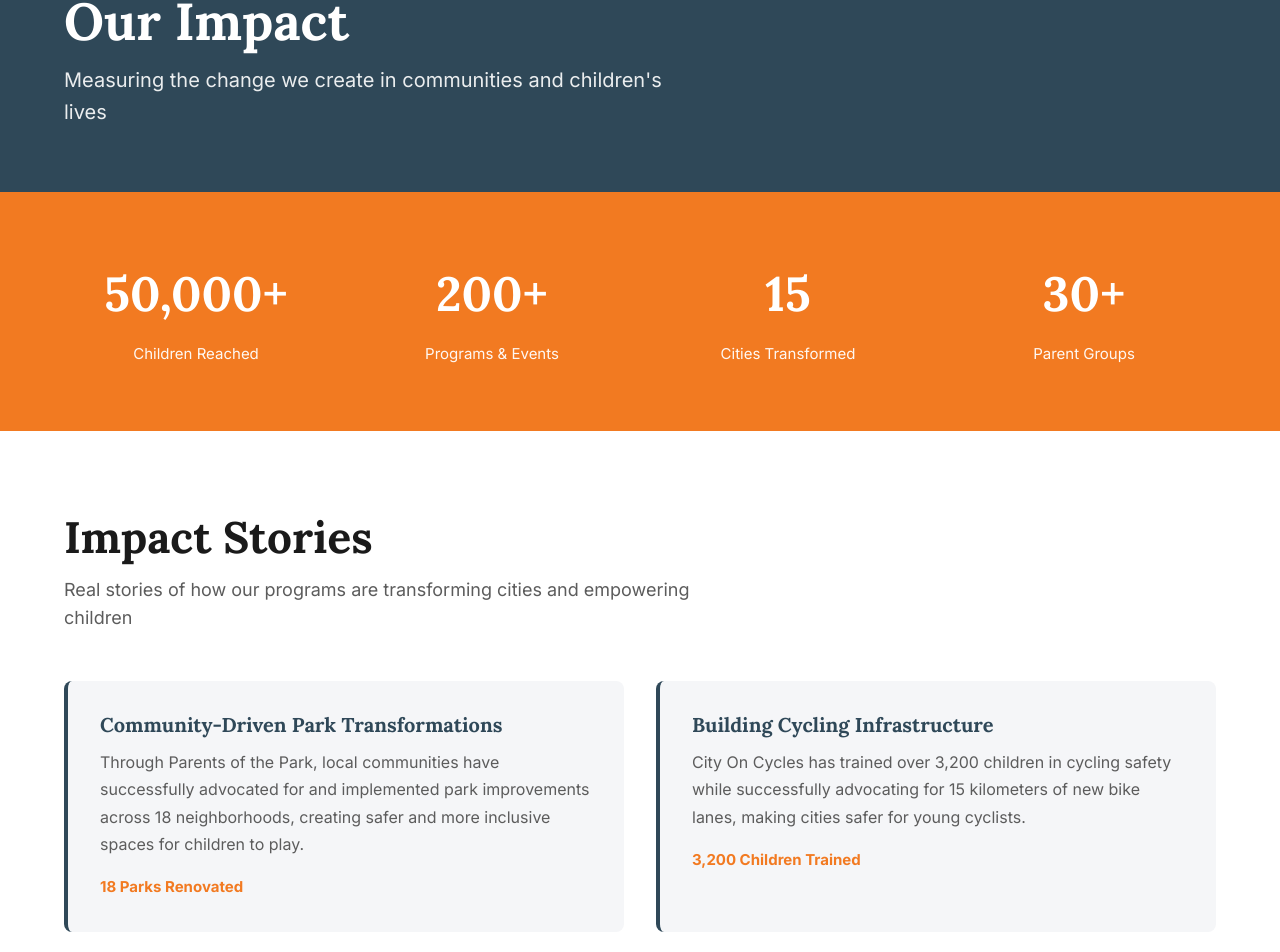
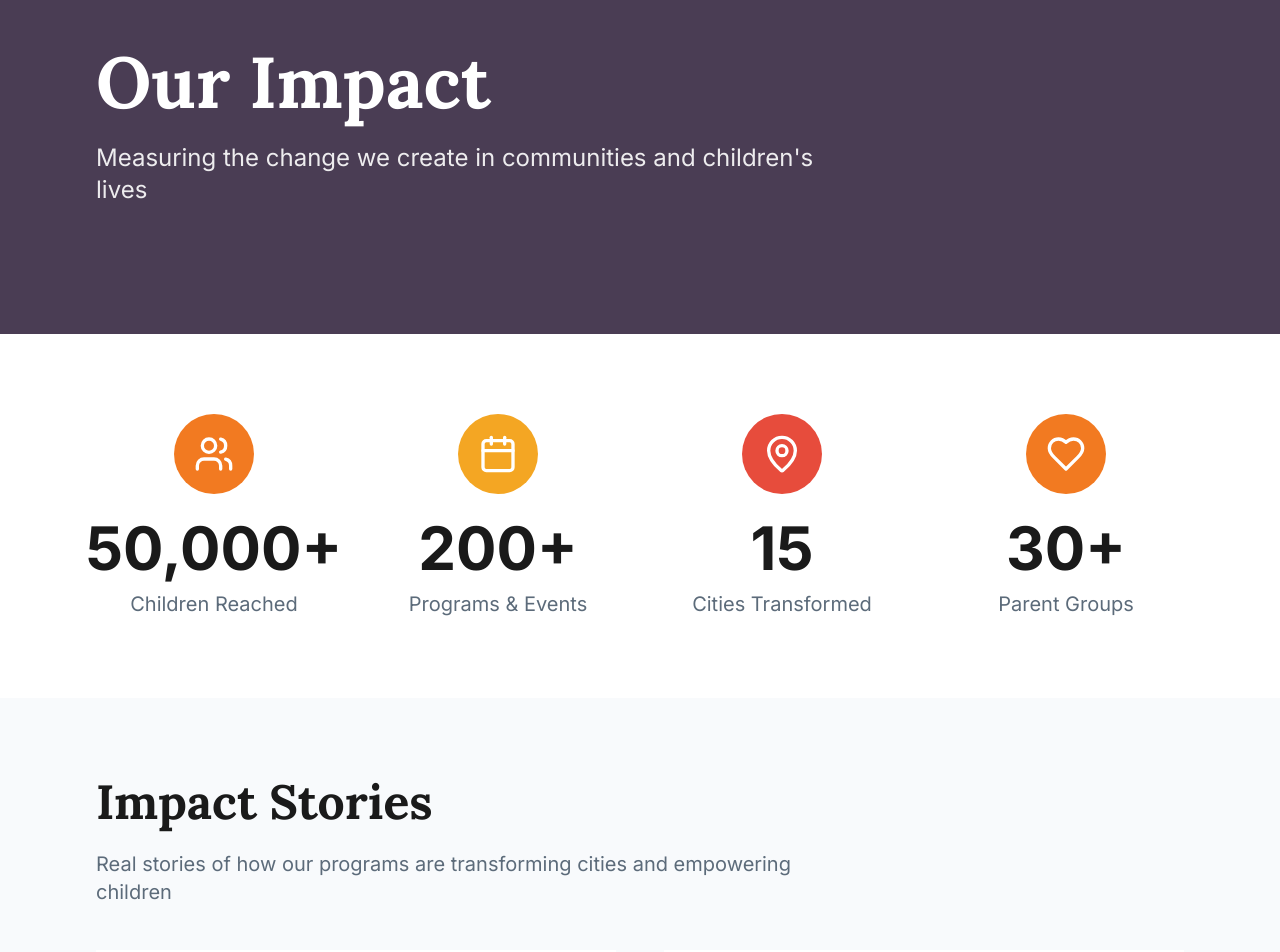
Before and after one commit to Urvish-Prepseed/aproch, a Next.js app: page /impact in a window 1280 px wide. Shown: the part 154-1106 px from the top of the page. Built offline with nearby package versions, Linux system fonts and the light colour scheme.

Commit message:
initiatives done

```diff
--- a/app/impact/page.js
+++ b/app/impact/page.js
@@ -1,4 +1,3 @@
-import PageHero from "@/components/PageHero";
 import { stats, impactStories } from "@/lib/data";
 import styles from "./page.module.css";
 
@@ -6,19 +5,81 @@ export const metadata = {
   title: "Impact",
 };
 
+function ImpactIcon({ name, size = 40 }) {
+  const props = {
+    width: size,
+    height: size,
+    viewBox: "0 0 24 24",
+    fill: "none",
+    stroke: "currentColor",
+    strokeWidth: 2,
+    strokeLinecap: "round",
+    strokeLinejoin: "round",
+    "aria-hidden": true,
+  };
+
+  if (name === "users") {
+    return (
+      <svg {...props}>
+        <path d="M16 21v-2a4 4 0 0 0-4-4H6a4 4 0 0 0-4 4v2" />
+        <circle cx="9" cy="7" r="4" />
+        <path d="M22 21v-2a4 4 0 0 0-3-3.87" />
+        <path d="M16 3.13a4 4 0 0 1 0 7.75" />
+      </svg>
+    );
+  }
+
+  if (name === "calendar") {
+    return (
+      <svg {...props}>
+        <path d="M8 2v4" />
+        <path d="M16 2v4" />
+        <rect width="18" height="18" x="3" y="4" rx="2" />
+        <path d="M3 10h18" />
+      </svg>
+    );
+  }
+
+  if (name === "mapPin") {
+    return (
+      <svg {...props}>
+        <path d="M20 10c0 4.993-5.539 10.193-7.399 11.799a1 1 0 0 1-1.202 0C9.539 20.193 4 14.993 4 10a8 8 0 0 1 16 0" />
+        <circle cx="12" cy="10" r="3" />
+      </svg>
+    );
+  }
+
+  return (
+    <svg {...props}>
+      <path d="M19 14c1.49-1.46 3-3.21 3-5.5A5.5 5.5 0 0 0 16.5 3c-1.76 0-3 .5-4.5 2-1.5-1.5-2.74-2-4.5-2A5.5 5.5 0 0 0 2 8.5c0 2.3 1.5 4.05 3 5.5l7 7Z" />
+    </svg>
+  );
+}
+
 export default function ImpactPage() {
   return (
     <>
-      <PageHero
-        title="Our Impact"
-        subtitle="Measuring the change we create in communities and children's lives"
-      />
+      <section className={styles.hero}>
+        <div className={styles.pageInner}>
+          <h1 className={styles.heroTitle}>Our Impact</h1>
+          <p className={styles.heroSubtitle}>
+            Measuring the change we create in communities and children&apos;s
+            lives
+          </p>
+        </div>
+      </section>
 
       <section className={styles.statsSection}>
-        <div className="container">
+        <div className={styles.pageInner}>
           <div className={styles.statsGrid}>
             {stats.map((stat) => (
               <div key={stat.label} className={styles.stat}>
+                <div
+                  className={styles.statIcon}
+                  style={{ backgroundColor: stat.accent }}
+                >
+                  <ImpactIcon name={stat.icon} />
+                </div>
                 <span className={styles.statValue}>{stat.value}</span>
                 <span className={styles.statLabel}>{stat.label}</span>
               </div>
@@ -27,19 +88,22 @@ export default function ImpactPage() {
         </div>
       </section>
 
-      <section className="section">
-        <div className="container">
-          <h2 className="sectionTitle">Impact Stories</h2>
-          <p className="sectionSubtitle">
+      <section className={styles.storiesSection}>
+        <div className={styles.pageInner}>
+          <h2 className={styles.sectionHeading}>Impact Stories</h2>
+          <p className={styles.sectionSubtitle}>
             Real stories of how our programs are transforming cities and
             empowering children
           </p>
-          <div className={styles.stories}>
+          <div className={styles.storiesGrid}>
             {impactStories.map((story) => (
               <article key={story.title} className={styles.storyCard}>
-                <h3>{story.title}</h3>
-                <p>{story.description}</p>
-                <span className={styles.storyStat}>{story.stat}</span>
+                <h3 className={styles.storyTitle}>{story.title}</h3>
+                <p className={styles.storyText}>{story.description}</p>
+                <div className={styles.storyStat}>
+                  <ImpactIcon name={story.icon} size={20} />
+                  <span>{story.stat}</span>
+                </div>
               </article>
             ))}
           </div>
--- a/app/impact/page.module.css
+++ b/app/impact/page.module.css
@@ -1,66 +1,228 @@
+.pageInner {
+  width: 100%;
+  max-width: 1280px;
+  margin: 0 auto;
+  padding: 0 96px;
+  box-sizing: border-box;
+}
+
+/* Hero */
+.hero {
+  padding: 128px 0;
+  background: #4a3d54;
+  color: #ffffff;
+}
+
+.heroTitle {
+  max-width: 768px;
+  margin: 0 0 24px;
+  font-family: var(--font-serif);
+  font-size: 72px;
+  font-weight: 700;
+  line-height: 72px;
+  color: #ffffff;
+}
+
+.heroSubtitle {
+  max-width: 768px;
+  margin: 0;
+  font-family: var(--font-sans);
+  font-size: 24px;
+  font-weight: 400;
+  line-height: 32px;
+  color: rgba(255, 255, 255, 0.9);
+}
+
+/* Stats */
 .statsSection {
-  padding: 64px 0;
-  background: var(--color-orange);
+  padding: 80px 0;
+  background: #ffffff;
 }
 
 .statsGrid {
   display: grid;
-  grid-template-columns: repeat(4, 1fr);
-  gap: 32px;
+  grid-template-columns: repeat(4, minmax(0, 1fr));
+  gap: 48px;
+}
+
+.stat {
+  display: flex;
+  flex-direction: column;
+  align-items: center;
   text-align: center;
-  color: #fff;
+}
+
+.statIcon {
+  display: flex;
+  align-items: center;
+  justify-content: center;
+  width: 80px;
+  height: 80px;
+  margin-bottom: 24px;
+  border-radius: 50%;
+  color: #ffffff;
+  flex-shrink: 0;
 }
 
 .statValue {
   display: block;
-  font-family: var(--font-serif);
-  font-size: clamp(2rem, 4vw, 3rem);
+  margin: 0 0 12px;
+  font-family: var(--font-sans);
+  font-size: 60px;
   font-weight: 700;
-  margin-bottom: 8px;
+  line-height: 60px;
+  color: #1a1a1a;
 }
 
 .statLabel {
-  font-size: 0.9375rem;
-  opacity: 0.95;
+  display: block;
+  font-family: var(--font-sans);
+  font-size: 20px;
+  font-weight: 400;
+  line-height: 28px;
+  color: #5c6b7a;
 }
 
-.stories {
+/* Impact Stories */
+.storiesSection {
+  padding: 80px 0;
+  background: #f8fafc;
+}
+
+.sectionHeading {
+  margin: 0 0 24px;
+  font-family: var(--font-serif);
+  font-size: 48px;
+  font-weight: 700;
+  line-height: 48px;
+  color: #1a1a1a;
+}
+
+.sectionSubtitle {
+  max-width: 768px;
+  margin: 0 0 44px;
+  font-family: var(--font-sans);
+  font-size: 20px;
+  font-weight: 400;
+  line-height: 28px;
+  color: #5c6b7a;
+}
+
+.storiesGrid {
   display: grid;
-  grid-template-columns: repeat(2, 1fr);
-  gap: 32px;
+  grid-template-columns: repeat(2, minmax(0, 1fr));
+  gap: 48px;
 }
 
 .storyCard {
   padding: 32px;
-  background: var(--color-bg-muted);
-  border-radius: 8px;
-  border-left: 4px solid var(--color-navy);
+  background: #ffffff;
+  border-radius: 0;
 }
 
-.storyCard h3 {
-  font-size: 1.25rem;
-  margin-bottom: 12px;
-  color: var(--color-navy);
+.storyTitle {
+  margin: 0 0 16px;
+  font-family: var(--font-serif);
+  font-size: 30px;
+  font-weight: 700;
+  line-height: 36px;
+  color: #1a1a1a;
 }
 
-.storyCard p {
-  color: var(--color-text-muted);
-  line-height: 1.7;
-  margin-bottom: 16px;
+.storyText {
+  margin: 0 0 16px;
+  font-family: var(--font-sans);
+  font-size: 18px;
+  font-weight: 400;
+  line-height: 29.25px;
+  color: #5c6b7a;
 }
 
 .storyStat {
-  font-weight: 700;
-  color: var(--color-orange);
-  font-size: 0.9375rem;
+  display: flex;
+  align-items: center;
+  gap: 8px;
+  margin: 0;
+  font-family: var(--font-sans);
+  font-size: 16px;
+  font-weight: 600;
+  line-height: 24px;
+  color: #f27a21;
+}
+
+.storyStat svg {
+  flex-shrink: 0;
+  color: #f27a21;
+}
+
+@media (max-width: 1200px) {
+  .pageInner {
+    padding: 0 48px;
+  }
 }
 
 @media (max-width: 900px) {
-  .statsGrid {
-    grid-template-columns: repeat(2, 1fr);
+  .hero {
+    padding: 96px 0;
   }
 
-  .stories {
+  .heroTitle {
+    font-size: 48px;
+    line-height: 1.1;
+  }
+
+  .heroSubtitle {
+    font-size: 20px;
+    line-height: 1.4;
+  }
+
+  .statsGrid {
+    grid-template-columns: repeat(2, minmax(0, 1fr));
+    gap: 32px;
+  }
+
+  .statValue {
+    font-size: 48px;
+    line-height: 1.1;
+  }
+
+  .sectionHeading {
+    font-size: 40px;
+    line-height: 1.1;
+  }
+
+  .storiesGrid {
     grid-template-columns: 1fr;
   }
 }
+
+@media (max-width: 600px) {
+  .pageInner {
+    padding: 0 24px;
+  }
+
+  .hero {
+    padding: 80px 0;
+  }
+
+  .heroTitle {
+    font-size: 36px;
+  }
+
+  .statsSection,
+  .storiesSection {
+    padding: 64px 0;
+  }
+
+  .statsGrid {
+    grid-template-columns: 1fr;
+  }
+
+  .statValue {
+    font-size: 40px;
+  }
+
+  .sectionSubtitle {
+    margin-bottom: 32px;
+  }
+}
--- a/app/initiatives/page.module.css
+++ b/app/initiatives/page.module.css
@@ -1,67 +1,194 @@
+.pageInner {
+  width: 100%;
+  max-width: 1280px;
+  margin: 0 auto;
+  padding: 0 96px;
+  box-sizing: border-box;
+}
+
+/* Hero */
+.hero {
+  padding: 128px 0;
+  background: #1c2534;
+  color: #ffffff;
+}
+
+.heroTitle {
+  max-width: 768px;
+  margin: 0 0 24px;
+  font-family: var(--font-serif);
+  font-size: 72px;
+  font-weight: 700;
+  line-height: 72px;
+  color: #ffffff;
+}
+
+.heroSubtitle {
+  max-width: 768px;
+  margin: 0;
+  font-family: var(--font-sans);
+  font-size: 24px;
+  font-weight: 400;
+  line-height: 32px;
+  color: rgba(255, 255, 255, 0.9);
+}
+
+/* Initiative list */
+.listSection {
+  padding: 80px 0;
+  background: #ffffff;
+}
+
 .list {
   display: flex;
   flex-direction: column;
-  gap: 80px;
+  gap: 128px;
 }
 
 .item {
   display: grid;
-  grid-template-columns: 1fr 1fr;
+  grid-template-columns: 520px 520px;
   gap: 48px;
   align-items: center;
 }
 
-.reverse {
-  direction: rtl;
+.itemReverse .content {
+  order: 2;
 }
 
-.reverse > * {
-  direction: ltr;
+.itemReverse .imageWrap {
+  order: 1;
 }
 
 .icon {
-  margin-bottom: 12px;
+  width: 96px;
+  height: 96px;
+  margin-bottom: 24px;
+  object-fit: contain;
 }
 
-.content h2 {
-  font-size: 1.75rem;
-  margin-bottom: 8px;
+.itemTitle {
+  margin: 0 0 16px;
+  font-family: var(--font-serif);
+  font-size: 48px;
+  font-weight: 700;
+  line-height: 48px;
+  color: #1a1a1a;
 }
 
-.tagline {
-  font-size: 1.0625rem;
-  color: var(--color-orange);
-  font-weight: 500;
-  margin-bottom: 16px;
+.itemText {
+  margin: 0 0 24px;
+  font-family: var(--font-sans);
+  font-size: 20px;
+  font-weight: 400;
+  line-height: 32.5px;
+  color: #5c6b7a;
 }
 
-.description {
-  color: var(--color-text-muted);
-  line-height: 1.7;
-  margin-bottom: 20px;
+.learnMore {
+  display: inline-flex;
+  align-items: center;
+  gap: 8px;
+  font-family: var(--font-sans);
+  font-size: 18px;
+  font-weight: 600;
+  line-height: 28px;
+  color: #f27a21;
+  transition: gap 0.2s;
 }
 
-.link {
-  font-size: 0.875rem;
-  font-weight: 700;
-  color: var(--color-orange);
-  text-transform: uppercase;
-  letter-spacing: 0.04em;
+.learnMore:hover {
+  gap: 12px;
 }
 
-.link:hover {
-  text-decoration: underline;
+.imageWrap {
+  width: 520px;
+  height: 384px;
 }
 
-.imageWrap img {
-  width: 100%;
-  height: auto;
+.photo {
+  width: 520px;
+  height: 384px;
+  object-fit: cover;
+  border-radius: 0;
 }
 
-@media (max-width: 768px) {
-  .item,
-  .reverse {
-    grid-template-columns: 1fr;
-    direction: ltr;
+@media (max-width: 1200px) {
+  .pageInner {
+    padding: 0 48px;
+  }
+
+  .item {
+    grid-template-columns: 1fr 1fr;
+    gap: 32px;
+  }
+
+  .imageWrap,
+  .photo {
+    width: 100%;
+    height: auto;
+    aspect-ratio: 520 / 384;
   }
 }
+
+@media (max-width: 900px) {
+  .hero {
+    padding: 96px 0;
+  }
+
+  .heroTitle {
+    font-size: 48px;
+    line-height: 1.1;
+  }
+
+  .heroSubtitle {
+    font-size: 20px;
+    line-height: 1.4;
+  }
+
+  .list {
+    gap: 80px;
+  }
+
+  .item,
+  .itemReverse .content,
+  .itemReverse .imageWrap {
+    order: unset;
+  }
+
+  .item {
+    grid-template-columns: 1fr;
+  }
+
+  .itemTitle {
+    font-size: 40px;
+    line-height: 1.1;
+  }
+}
+
+@media (max-width: 600px) {
+  .pageInner {
+    padding: 0 24px;
+  }
+
+  .hero {
+    padding: 80px 0;
+  }
+
+  .heroTitle {
+    font-size: 36px;
+  }
+
+  .listSection {
+    padding: 64px 0;
+  }
+
+  .itemTitle {
+    font-size: 32px;
+  }
+
+  .itemText {
+    font-size: 18px;
+    line-height: 1.5;
+  }
+}
```
Also changed, not shown: app/initiatives/page.js (+32 -26 lines), lib/data.js, lib/initiatives.js.
